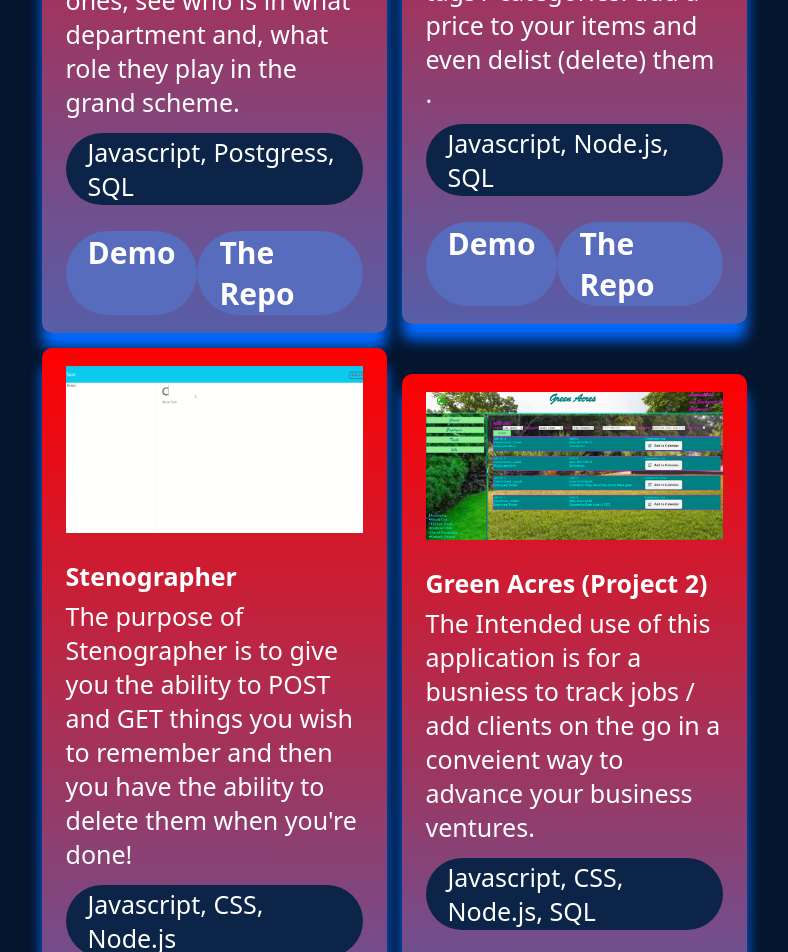
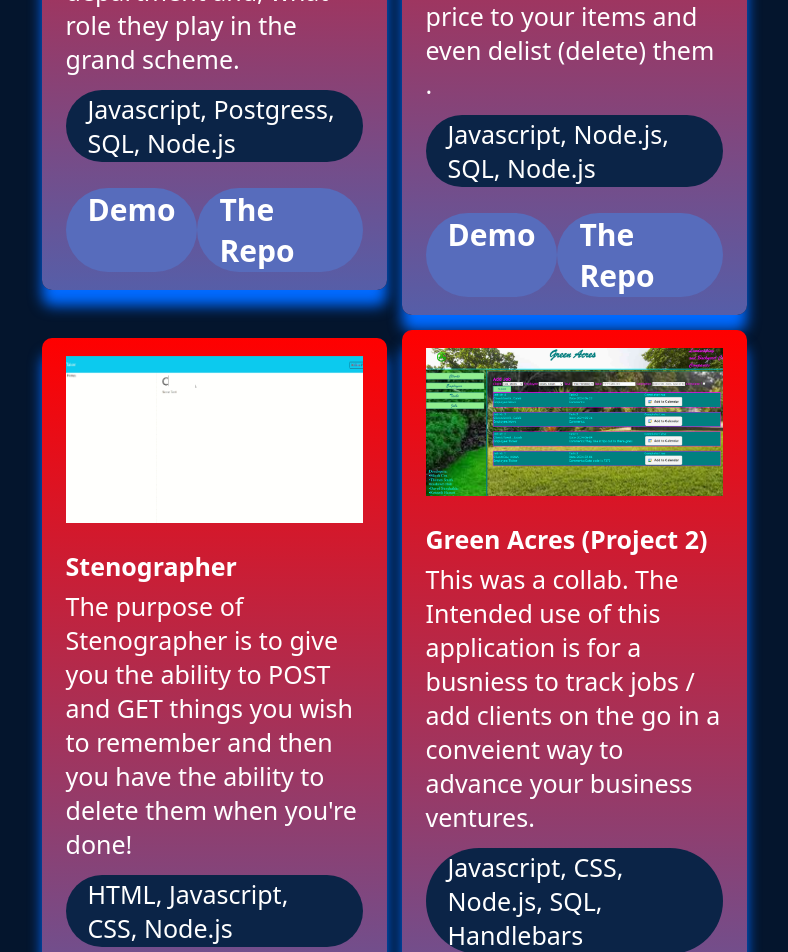
Before and after one commit to TheR16H/folio, a React (Vite) app: page /projects in a window 1280 px wide. Shown: the part 1580-2532 px from the top of the page, without its empty margins (246-1034 px from the left). Built offline with nearby package versions, Linux system fonts and the light colour scheme.

Commit message:
added repo links i forgot to add and then also updated what skills were used on which projects that i overlooked

```diff
--- a/src/components/landingpage/landing.module.css
+++ b/src/components/landingpage/landing.module.css
@@ -8,12 +8,10 @@
   z-index: 1;
   margin-left: 10%;
   margin-right: 10%;
-  /* stars */
   position: relative;
   overflow: hidden;
-    width: 100%; /* Full width */
-  height: 100%; /* Full height */
-    /* Add any additional styles you want for your content */
+    width: 100%;
+  height: 100%;
   }
 
 
--- a/src/data/projects.json
+++ b/src/data/projects.json
@@ -5,7 +5,7 @@
         "description": "you can type out the things you need to do in the coming days and organize them based off their status. if the deadline is today (or has passed) the task will appear Red. If it's within 2 days the task will appear Yellow. If it's 3 or more days away the task will appear Green.",
         "skills": ["HTML, Javascript, CSS"],
         "demo": "https://ther16h.github.io/Brain-Dump/",
-        "source": "add the repo here or add a href to the repo and add the deployed link here"
+        "source": "https://github.com/TheR16H/Brain-Dump"
 
     },
     {
@@ -14,14 +14,14 @@
         "description": "This is a Weather site that will bring up an accurate 5 day forecast using data captured with an API, while keeping your previous searches stored to the side under the search bar for easy researchability.",
         "skills": ["HTML, Javascript, CSS"],
         "demo": "https://ther16h.github.io/OfficialOfficialWeather/",
-        "source": "add the repo here or add a href to the repo and add the deployed link here"
+        "source": "https://github.com/TheR16H/OfficialofficialWeather"
 
     },
     {
         "title": "Employee Directory",
         "imageSrc": "projects/showcase3gif.gif",
-        "description": "This is an Employee Directory. with this application you will be able to see your employees / create new ones, see who is in what department and, what role they play in the grand scheme.",
-        "skills": ["Javascript, Postgress, SQL "],
+        "description": "This application will allow you to see your employees / create new ones, see who is in what department and, what role they play in the grand scheme.",
+        "skills": ["Javascript, Postgress, SQL, Node.js "],
         "demo": "https://drive.google.com/file/d/1pIN3k0Ue1KC7v9uhDAwys8RevJk9kVyF/view",
         "source": "https://github.com/TheR16H/Employee-Directory"
 
@@ -30,7 +30,7 @@
         "title": "E-commerce Back End",
         "imageSrc": "projects/showcase4.png",
         "description": "this is an application that is meant for keeping track of your business' products. with this application you can seperate your items by tags / categories. add a price to your items and even delist (delete) them .",
-        "skills": ["Javascript, Node.js, SQL"],
+        "skills": ["Javascript, Node.js, SQL, Node.js"],
         "demo": "https://drive.google.com/file/d/12XZU5xr_N-eA2ggnwyKjSqDsjSLuEwTv/view",
         "source": "https://github.com/TheR16H/BuySellBuySell"
 
@@ -39,7 +39,7 @@
         "title": "Stenographer",
         "imageSrc": "projects/showcase6gif.gif",
         "description": "The purpose of Stenographer is to give you the ability to POST and GET things you wish to remember and then you have the ability to delete them when you're done!",
-        "skills": ["Javascript, CSS, Node.js"],
+        "skills": ["HTML, Javascript, CSS, Node.js"],
         "demo": "https://stenographer-lcxt.onrender.com",
         "source": "https://github.com/TheR16H/Stenographer"
 
@@ -47,8 +47,8 @@
     {
         "title": "Green Acres (Project 2)",
         "imageSrc": "projects/showcase5.png",
-        "description": "The Intended use of this application is for a busniess to track jobs / add clients on the go in a conveient way to advance your business ventures.",
-        "skills": ["Javascript, CSS, Node.js, SQL"],
+        "description": "This was a collab. The Intended use of this application is for a busniess to track jobs / add clients on the go in a conveient way to advance your business ventures.",
+        "skills": ["Javascript, CSS, Node.js, SQL, Handlebars"],
         "demo": "https://project2-hivl.onrender.com/",
         "source": "https://github.com/TheR16H/Green-Acres"
 
```
Also changed, not shown: src/components/projects/showcaaseGallery.jsx (deleted, +0 -39 lines).
